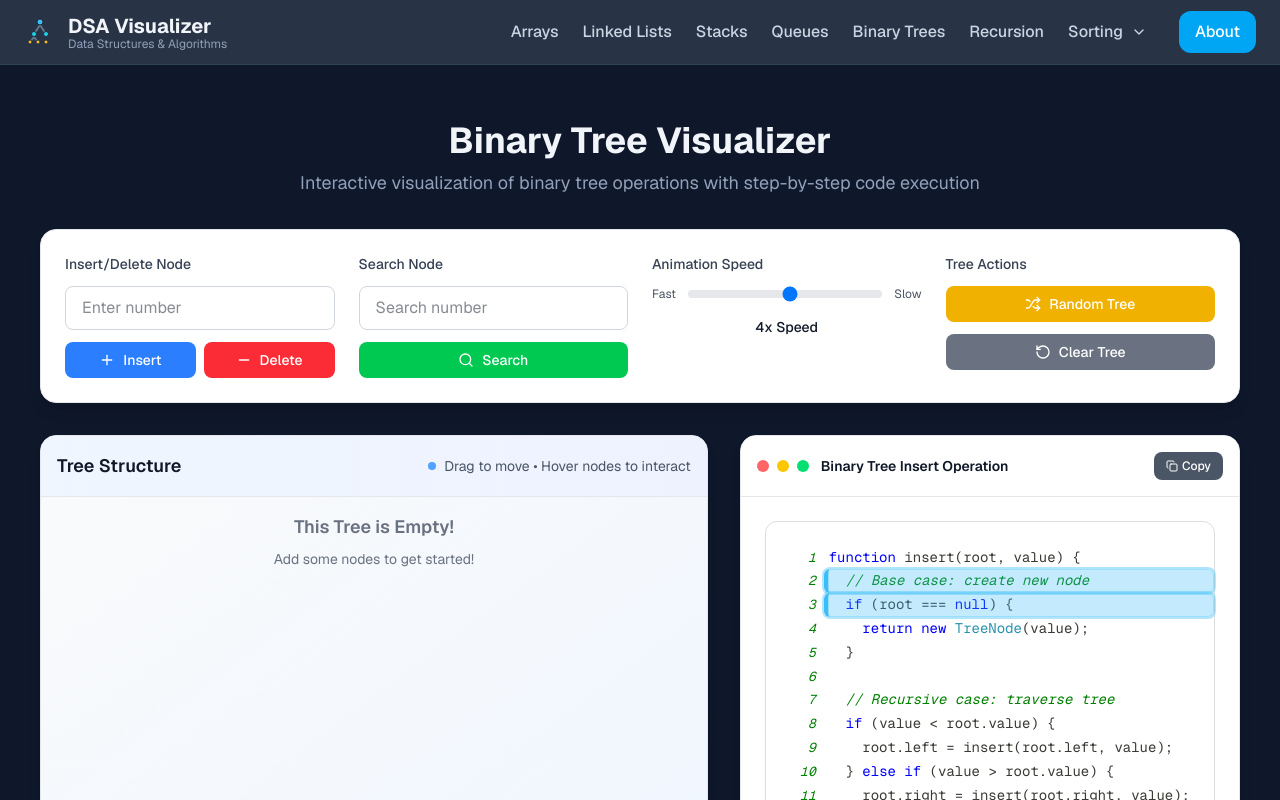
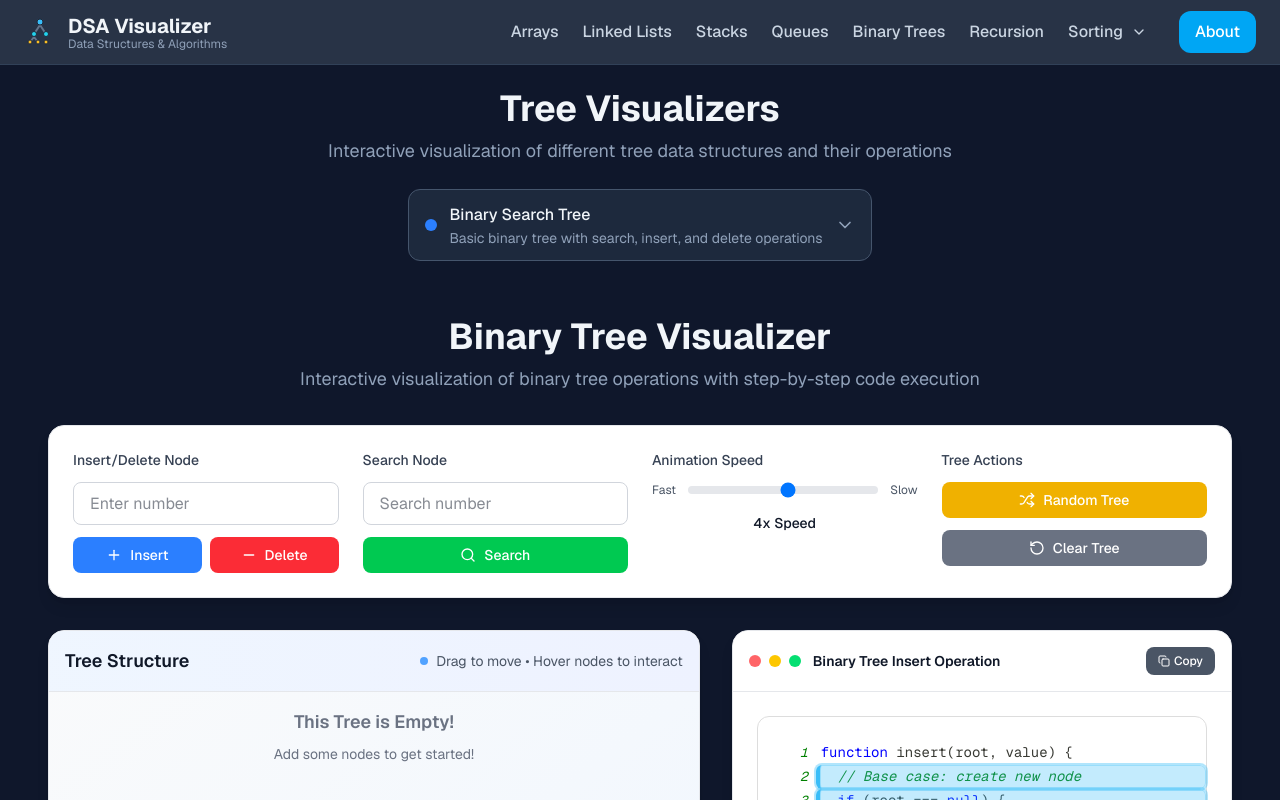
Before and after one commit to gael55x/DSA-Visualizer, a Next.js app in the folder dsa-visualizer/: page /binary-tree in a window 1280 px wide. Shown: the top 800 px of the page. Built offline with nearby package versions, Linux system fonts and the light colour scheme.

Commit message:
Different types of trees initialization

```diff
--- a/dsa-visualizer/app/binary-tree/page.tsx
+++ b/dsa-visualizer/app/binary-tree/page.tsx
@@ -1,9 +1,24 @@
 import BinaryTreeVisualizer from '../../components/visualizers/BinaryTreeVisualizer';
+import TreeTypeSelector from '../../components/ui/TreeTypeSelector';
 
 export default function BinaryTreePage() {
   return (
-    <div className="py-8 bg-slate-900">
-      <div className="container mx-auto px-4">
+    <div className="min-h-screen bg-slate-900 p-6">
+      <div className="max-w-7xl mx-auto">
+        {/* Header with Tree Type Selector */}
+        <div className="text-center mb-8">
+          <h1 className="text-4xl font-bold text-slate-100 mb-2">Tree Visualizers</h1>
+          <p className="text-slate-400 text-lg mb-6">
+            Interactive visualization of different tree data structures and their operations
+          </p>
+
+          {/* Tree Type Selector */}
+          <div className="flex justify-center mb-8">
+            <TreeTypeSelector />
+          </div>
+        </div>
+
+        {/* Binary Tree Visualizer */}
         <BinaryTreeVisualizer />
       </div>
     </div>
--- /dev/null
+++ b/dsa-visualizer/components/ui/TreeTypeSelector.tsx
@@ -0,0 +1,203 @@
+'use client';
+
+import { useState, useRef, useEffect } from 'react';
+import { motion, AnimatePresence } from 'framer-motion';
+import { ChevronDown, TreePine, Lock } from 'lucide-react';
+import { cn } from '../../lib/utils';
+import Link from 'next/link';
+import { usePathname } from 'next/navigation';
+
+interface TreeType {
+  id: string;
+  name: string;
+  description: string;
+  href: string;
+  isActive: boolean;
+  comingSoon?: boolean;
+  color: string;
+}
+
+const treeTypes: TreeType[] = [
+  {
+    id: 'binary-tree',
+    name: 'Binary Search Tree',
+    description: 'Basic binary tree with search, insert, and delete operations',
+    href: '/binary-tree',
+    isActive: true,
+    color: 'bg-blue-500'
+  },
+  {
+    id: 'avl-tree',
+    name: 'AVL Tree',
+    description: 'Self-balancing binary search tree with rotation operations',
+    href: '/trees/avl-tree',
+    isActive: false,
+    comingSoon: true,
+    color: 'bg-green-500'
+  },
+  {
+    id: 'red-black-tree',
+    name: 'Red-Black Tree',
+    description: 'Balanced binary search tree with color properties',
+    href: '/trees/red-black-tree',
+    isActive: false,
+    comingSoon: true,
+    color: 'bg-red-500'
+  },
+  {
+    id: 'btree',
+    name: 'B-Tree',
+    description: 'Multi-way search tree optimized for disk operations',
+    href: '/trees/b-tree',
+    isActive: false,
+    comingSoon: true,
+    color: 'bg-purple-500'
+  },
+  {
+    id: 'trie',
+    name: 'Trie (Prefix Tree)',
+    description: 'Tree structure for storing strings and prefix operations',
+    href: '/trees/trie',
+    isActive: false,
+    comingSoon: true,
+    color: 'bg-orange-500'
+  },
+  {
+    id: 'segment-tree',
+    name: 'Segment Tree',
+    description: 'Tree for range queries and updates',
+    href: '/trees/segment-tree',
+    isActive: false,
+    comingSoon: true,
+    color: 'bg-cyan-500'
+  },
+  {
+    id: 'fenwick-tree',
+    name: 'Fenwick Tree (BIT)',
+    description: 'Binary Indexed Tree for efficient prefix sum queries',
+    href: '/trees/fenwick-tree',
+    isActive: false,
+    comingSoon: true,
+    color: 'bg-pink-500'
+  },
+  {
+    id: 'heap',
+    name: 'Binary Heap',
+    description: 'Complete binary tree with heap property',
+    href: '/trees/heap',
+    isActive: false,
+    comingSoon: true,
+    color: 'bg-yellow-500'
+  }
+];
+
+export default function TreeTypeSelector() {
+  const [isOpen, setIsOpen] = useState(false);
+  const dropdownRef = useRef<HTMLDivElement>(null);
+  const pathname = usePathname();
+
+  // Find current tree type based on pathname
+  const currentTreeType = treeTypes.find(type =>
+    pathname === type.href ||
+    (pathname === '/binary-tree' && type.id === 'binary-tree')
+  ) || treeTypes[0];
+
+  // Close dropdown when clicking outside
+  useEffect(() => {
+    const handleClickOutside = (event: MouseEvent) => {
+      if (dropdownRef.current && !dropdownRef.current.contains(event.target as Node)) {
+        setIsOpen(false);
+      }
+    };
+
+    document.addEventListener('mousedown', handleClickOutside);
+    return () => document.removeEventListener('mousedown', handleClickOutside);
+  }, []);
+
+  return (
+    <div className="relative" ref={dropdownRef}>
+      {/* Current Selection Button */}
+      <button
+        onClick={() => setIsOpen(!isOpen)}
+        className="flex items-center gap-3 px-4 py-3 bg-slate-800 hover:bg-slate-700 border border-slate-600 rounded-xl transition-all duration-200 min-w-[280px] text-left"
+      >
+        <div className="flex items-center gap-3 flex-1">
+          <div className={cn("w-3 h-3 rounded-full", currentTreeType.color)} />
+          <div className="flex-1">
+            <div className="text-slate-100 font-medium">{currentTreeType.name}</div>
+            <div className="text-slate-400 text-sm">{currentTreeType.description}</div>
+          </div>
+        </div>
+        <motion.div
+          animate={{ rotate: isOpen ? 180 : 0 }}
+          transition={{ duration: 0.2 }}
+        >
+          <ChevronDown className="w-5 h-5 text-slate-400" />
+        </motion.div>
+      </button>
+
+      {/* Dropdown Menu */}
+      <AnimatePresence>
+        {isOpen && (
+          <motion.div
+            initial={{ opacity: 0, y: -10, scale: 0.95 }}
+            animate={{ opacity: 1, y: 0, scale: 1 }}
+            exit={{ opacity: 0, y: -10, scale: 0.95 }}
+            transition={{ duration: 0.15 }}
+            className="absolute top-full left-0 right-0 mt-2 bg-slate-800 border border-slate-600 rounded-xl shadow-2xl z-50 overflow-hidden max-h-96 overflow-y-auto"
+          >
+            <div className="p-2">
+              {treeTypes.map((treeType) => (
+                <div key={treeType.id} className="relative">
+                  {treeType.comingSoon ? (
+                    <div className="flex items-center gap-3 px-3 py-3 text-slate-500 cursor-not-allowed rounded-lg">
+                      <div className={cn("w-3 h-3 rounded-full opacity-50", treeType.color)} />
+                      <div className="flex-1">
+                        <div className="font-medium flex items-center gap-2">
+                          {treeType.name}
+                          <Lock className="w-3 h-3" />
+                        </div>
+                        <div className="text-sm">{treeType.description}</div>
+                      </div>
+                      <div className="text-xs bg-slate-700 px-2 py-1 rounded-full">
+                        Coming Soon
+                      </div>
+                    </div>
+                  ) : (
+                    <Link
+                      href={treeType.href}
+                      onClick={() => setIsOpen(false)}
+                      className={cn(
+                        "flex items-center gap-3 px-3 py-3 rounded-lg transition-all duration-200 hover:bg-slate-700",
+                        pathname === treeType.href
+                          ? "bg-slate-700 border border-slate-600"
+                          : "hover:bg-slate-700/50"
+                      )}
+                    >
+                      <div className={cn("w-3 h-3 rounded-full", treeType.color)} />
+                      <div className="flex-1">
+                        <div className="text-slate-100 font-medium">{treeType.name}</div>
+                        <div className="text-slate-400 text-sm">{treeType.description}</div>
+                      </div>
+                      {pathname === treeType.href && (
+                        <div className="w-2 h-2 bg-blue-400 rounded-full" />
+                      )}
+                    </Link>
+                  )}
+                </div>
+              ))}
+            </div>
+
+            {/* Footer */}
+            <div className="border-t border-slate-700 px-4 py-3 bg-slate-800/50">
+              <div className="flex items-center gap-2 text-slate-400 text-sm">
+                <TreePine className="w-4 h-4" />
+                <span>More tree types coming soon...</span>
+              </div>
+            </div>
+          </motion.div>
+        )}
+      </AnimatePresence>
+    </div>
+  );
+}
```
